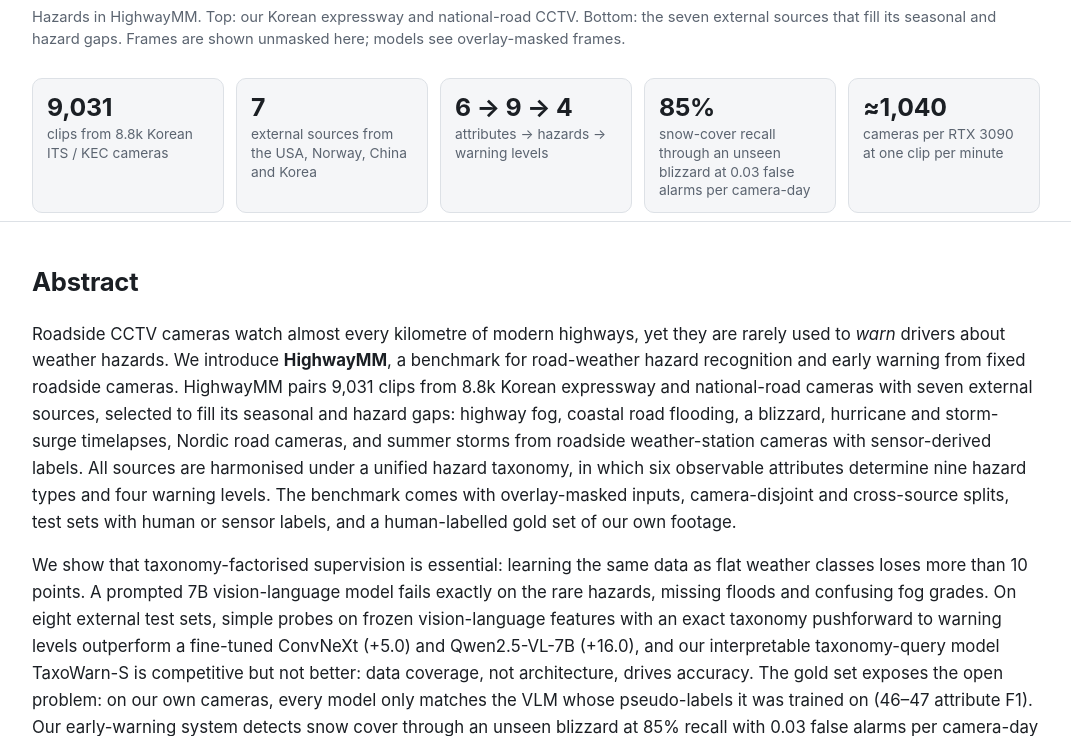
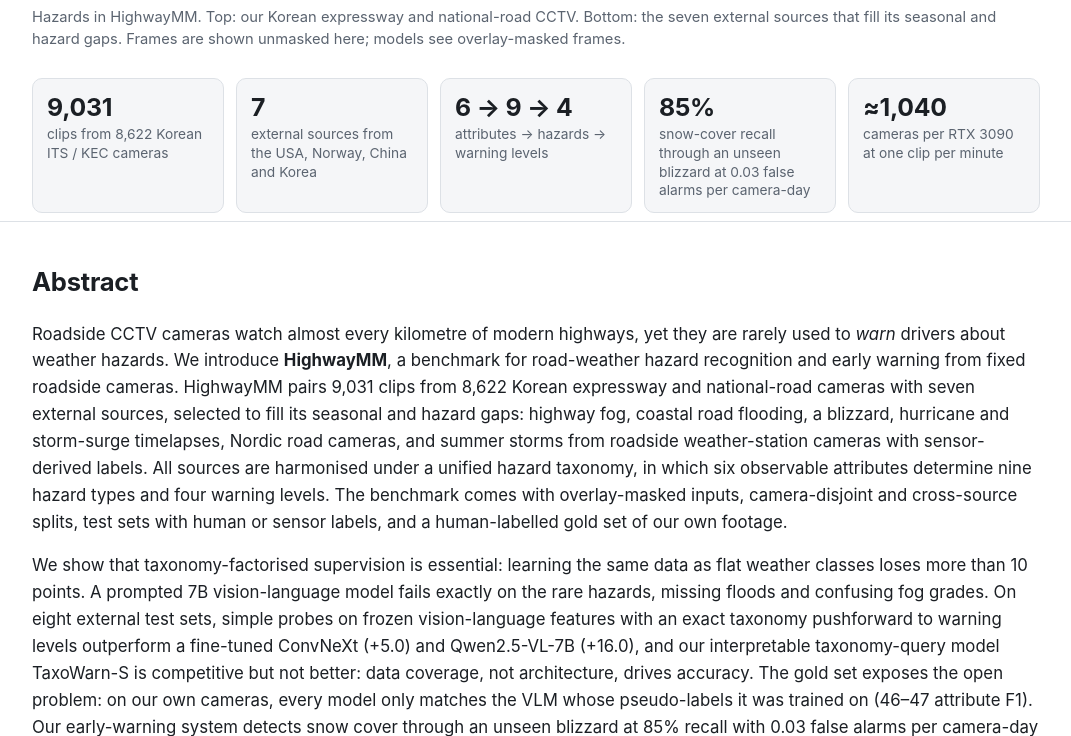
Before and after one commit to HighwayMM/HighwayMM, a plain HTML site: page docs/index.html in a window 1280 px wide. Shown: the part 737-1473 px from the top of the page, without its empty margins (104-1175 px from the left). Drawn offline with Linux system fonts and the light colour scheme.

Commit message:
Correct camera count in statistics and abstract
Updated the number of Korean ITS / KEC cameras from 8.8k to 8,622 in the statistics and abstract sections.

```diff
--- a/docs/index.html
+++ b/docs/index.html
@@ -107,7 +107,7 @@ footer{padding:28px 0 48px;color:var(--muted);font-size:.85rem;border-top:1px so
 </figure>
 
 <div class="stats">
-  <div class="stat"><b>9,031</b><span>clips from 8.8k Korean ITS / KEC cameras</span></div>
+  <div class="stat"><b>9,031</b><span>clips from 8,622 Korean ITS / KEC cameras</span></div>
   <div class="stat"><b>7</b><span>external sources from the USA, Norway, China and Korea</span></div>
   <div class="stat"><b>6 → 9 → 4</b><span>attributes → hazards → warning levels</span></div>
   <div class="stat"><b>85%</b><span>snow-cover recall through an unseen blizzard at 0.03 false alarms per camera-day</span></div>
@@ -119,7 +119,7 @@ footer{padding:28px 0 48px;color:var(--muted);font-size:.85rem;border-top:1px so
   <h2>Abstract</h2>
   <p class="lead">Roadside CCTV cameras watch almost every kilometre of modern highways, yet they are rarely used to <em>warn</em> drivers about weather hazards.
   We introduce <b>HighwayMM</b>, a benchmark for road-weather hazard recognition and early warning from fixed roadside cameras.
-  HighwayMM pairs 9,031 clips from 8.8k Korean expressway and national-road cameras with seven external sources, selected to fill its seasonal and hazard gaps: highway fog, coastal road flooding, a blizzard, hurricane and storm-surge timelapses, Nordic road cameras, and summer storms from roadside weather-station cameras with sensor-derived labels.
+  HighwayMM pairs 9,031 clips from 8,622 Korean expressway and national-road cameras with seven external sources, selected to fill its seasonal and hazard gaps: highway fog, coastal road flooding, a blizzard, hurricane and storm-surge timelapses, Nordic road cameras, and summer storms from roadside weather-station cameras with sensor-derived labels.
   All sources are harmonised under a unified hazard taxonomy, in which six observable attributes determine nine hazard types and four warning levels. The benchmark comes with overlay-masked inputs, camera-disjoint and cross-source splits, test sets with human or sensor labels, and a human-labelled gold set of our own footage.</p>
   <p class="lead">We show that taxonomy-factorised supervision is essential: learning the same data as flat weather classes loses more than 10 points.
   A prompted 7B vision-language model fails exactly on the rare hazards, missing floods and confusing fog grades.
```
